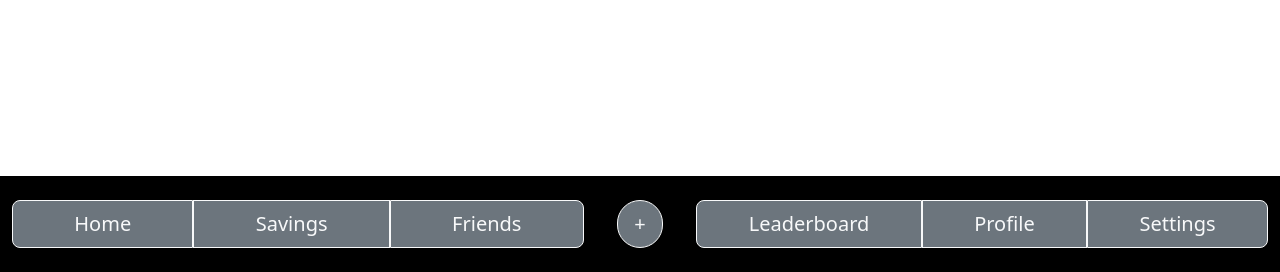
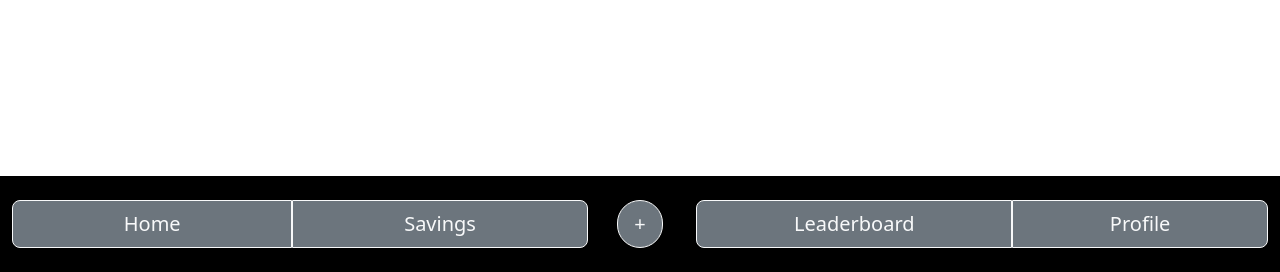
Before and after one commit to James-Schaffer/ibmHackathon2025Group3, a Flask app: page /capture in a window 1280 px wide. Shown: the part 528-800 px from the top of the page. Run offline with Flask 3, Linux system fonts and the light colour scheme; some libraries are stand-ins or nearby versions.

Commit message:
updated capture.htmls navabr

```diff
--- a/templates/capture.html
+++ b/templates/capture.html
@@ -82,7 +82,6 @@
                 <div class="col btn-group m-0">
                     <a href="/home" class="btn btn-secondary btn-outline-light btn-lg mx-0">Home</a>
                     <a href="/savings" class="btn btn-secondary btn-outline-light btn-lg mx-0">Savings</a>
-                    <a href="/friends" class="btn btn-secondary btn-outline-light btn-lg mx-0 me-1">Friends</a>
                 </div>
                 <div class="col-12 col-md-1 text-center">
                     <div class="btn-group dropup">
@@ -98,7 +97,6 @@
                 <div class="col btn-group m-0">
                     <a href="/leaderboard" class="btn btn-secondary btn-outline-light btn-lg mx-0 ms-1">Leaderboard</a>
                     <a href="/profile" class="btn btn-secondary btn-outline-light btn-lg mx-0">Profile</a>
-                    <a href="/settings" class="btn btn-secondary btn-outline-light btn-lg mx-0">Settings</a>
                 </div>
             </div>
         </nav>
```
